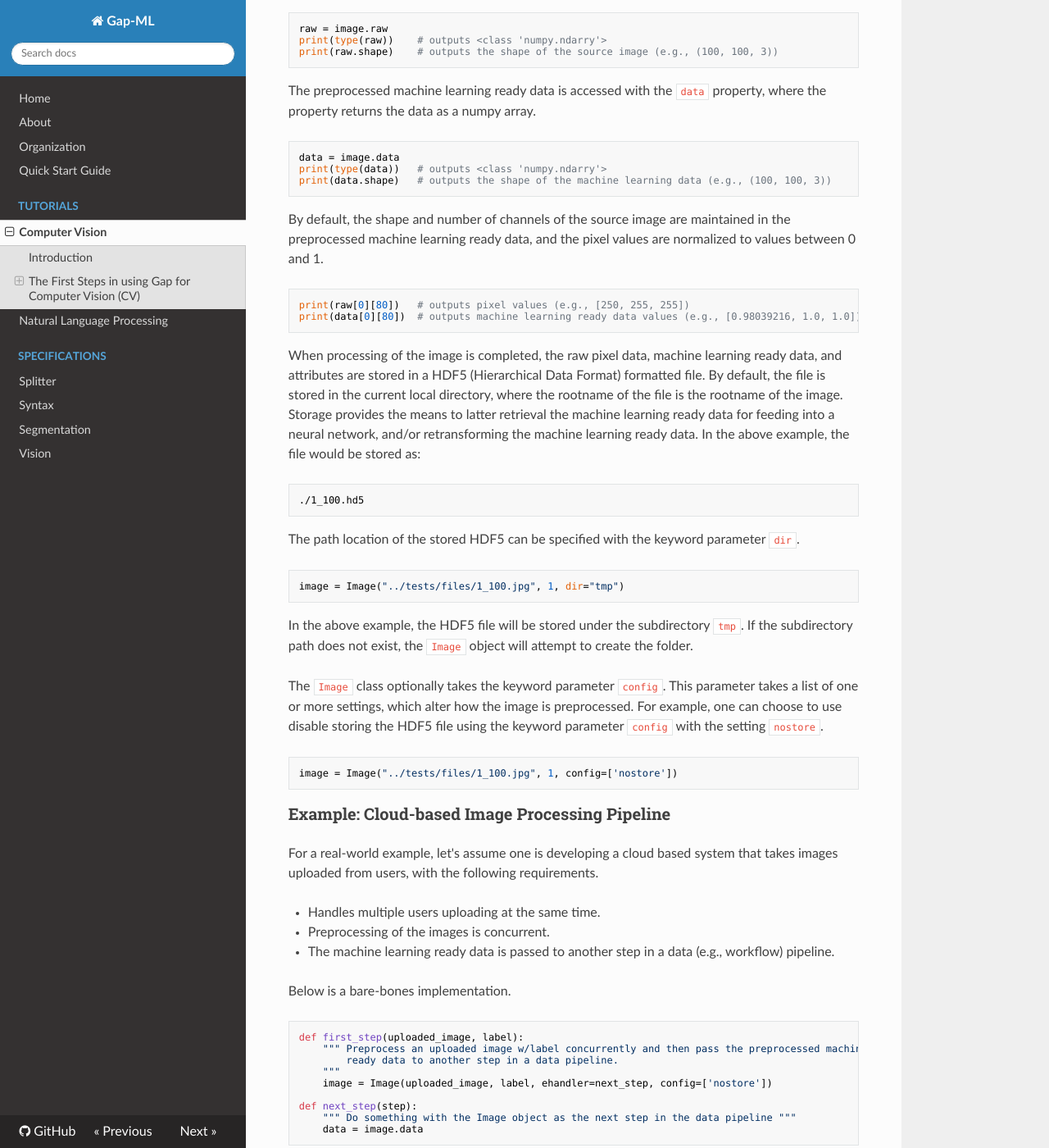
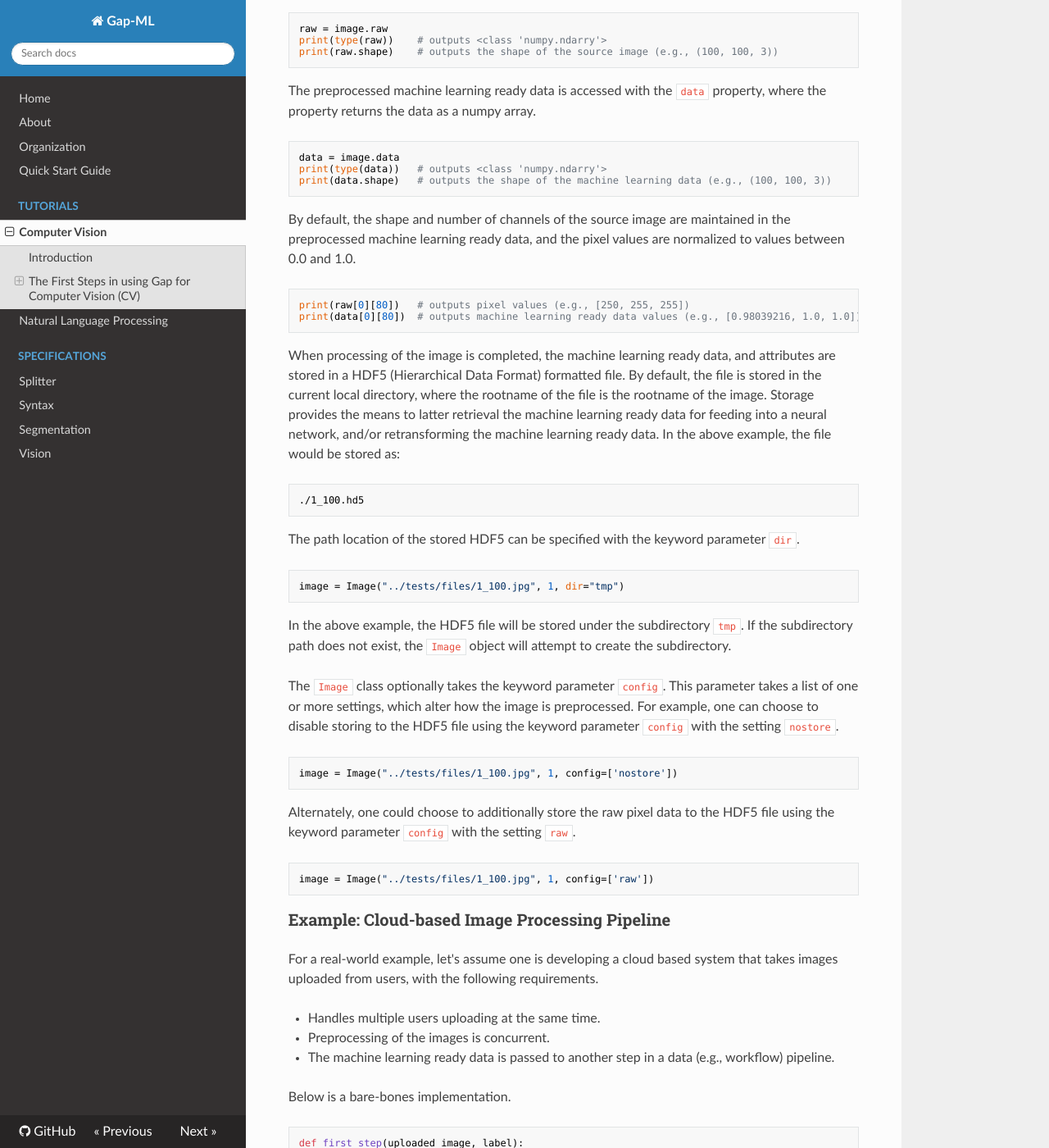
Before and after one commit to andrewferlitsch/Gap, an MkDocs documentation site: the page built from docs/tutorials/computer_vision.md, in a window 1280 px wide and 1400 px high, scrolled down 3864 px. Shown: the whole window at 82% size. Built offline with MkDocs 1.6.1, drawn with Linux system fonts in a browser that asks for light colours; nearby versions of some CDN libraries; some of the changed text lies outside the part shown.

Commit message:
Update computer_vision.md

````diff
--- a/docs/tutorials/computer_vision.md
+++ b/docs/tutorials/computer_vision.md
@@ -109,14 +109,14 @@
 print(data.shape)   # outputs the shape of the machine learning data (e.g., (100, 100, 3))
 ```
 
-By default, the shape and number of channels of the source image are maintained in the preprocessed machine learning ready data, and the pixel values are normalized to values between 0 and 1.
+By default, the shape and number of channels of the source image are maintained in the preprocessed machine learning ready data, and the pixel values are normalized to values between 0.0 and 1.0.
 
 ```python
 print(raw[0][80])   # outputs pixel values (e.g., [250, 255, 255])
 print(data[0][80])  # outputs machine learning ready data values (e.g., [0.98039216, 1.0, 1.0])
 ```
 
-When processing of the image is completed, the raw pixel data, machine learning ready data, and attributes are stored in a HDF5 (Hierarchical Data Format) formatted file. By default, the file is stored in the current local directory, where the rootname of the file is the rootname of the image. Storage provides the means to latter retrieval the machine learning ready data for feeding into a neural network, and/or retransforming the machine learning ready data. In the above example, the file would be stored as:
+When processing of the image is completed, the machine learning ready data, and attributes are stored in a HDF5 (Hierarchical Data Format) formatted file. By default, the file is stored in the current local directory, where the rootname of the file is the rootname of the image. Storage provides the means to latter retrieval the machine learning ready data for feeding into a neural network, and/or retransforming the machine learning ready data. In the above example, the file would be stored as:
 
     ./1_100.hd5
 
@@ -126,12 +126,18 @@
 image = Image("../tests/files/1_100.jpg", 1, dir="tmp")
 ```
 
-In the above example, the HDF5 file will be stored under the subdirectory `tmp`. If the subdirectory path does not exist, the `Image` object will attempt to create the folder.
+In the above example, the HDF5 file will be stored under the subdirectory `tmp`. If the subdirectory path does not exist, the `Image` object will attempt to create the subdirectory.
 
-The `Image` class optionally takes the keyword parameter `config`. This parameter takes a list of one or more settings, which alter how the image is preprocessed. For example, one can choose to use disable storing the HDF5 file using the keyword parameter `config` with the setting `nostore`.
+The `Image` class optionally takes the keyword parameter `config`. This parameter takes a list of one or more settings, which alter how the image is preprocessed. For example, one can choose to disable storing to the HDF5 file using the keyword parameter `config` with the setting `nostore`.
 
 ```python
 image = Image("../tests/files/1_100.jpg", 1, config=['nostore'])
+```
+
+Alternately, one could choose to additionally store the raw pixel data to the HDF5 file using the keyword parameter `config` with the setting `raw`.
+
+```python
+image = Image("../tests/files/1_100.jpg", 1, config=['raw'])
 ```
 
 ### Example: Cloud-based Image Processing Pipeline
@@ -151,7 +157,7 @@
     """
     image = Image(uploaded_image, label, ehandler=next_step, config=['nostore'])
 
-def next_step(step):
+def next_step(image):
     """ Do something with the Image object as the next step in the data pipeline """
     data = image.data
 ```
@@ -160,11 +166,13 @@
 
 The keyword parameter `config` has a number of settings for specifying how the raw pixel data is preprocessed. The **Gap** framework is designed to eliminate the use of large numbers of keyword parameters, and instead uses a modern convention of passing in a configuration parameter. Here are some of the configuration settings:
 
-    nostore                 # do not store in a HDF5 file
-    grayscale | gray        # convert to a grayscale image with a single channel (i.e., color plane)
-    flatten   | flat        # flatten the machine learning ready data into a 1D vector
-    resize=(height, width)  # resize the raw pixel data
-    thumb=(height, width)   # create (and store) a thumbnail of the raw pixel data
+    nostore                     # do not store in a HDF5 file
+    grayscale | gray            # convert to a grayscale image with a single channel (i.e., color plane)
+    flatten   | flat            # flatten the machine learning ready data into a 1D vector
+    resize=(height, width)      # resize the raw pixel data
+    thumb=(height, width)       # create (and store) a thumbnail of the raw pixel data
+    raw                         # store the raw pixel data
+    float16 | float32 | float64 # data type of normalized pixel data (e.g., float32 is default)
 
 Let's look how you can use these settings for something like neural network's equivalent of the hello world example ~ [training the MNIST dataset](https://www.tensorflow.org/versions/r1.0/get_started/mnist/beginners). The MNIST dataset consists of 28x28 grayscale images. Do to its size, grayscale and simplicity, it can be trained with just a ANN (vs. CNN). Since ANN take as input a 1D vector, the machine learning ready data would need to be reshaped (i.e., flatten) into a 1D vector.
 
````
Also changed, not shown: other parts of docs/tutorials/computer_vision.md (+1 -0 lines).
